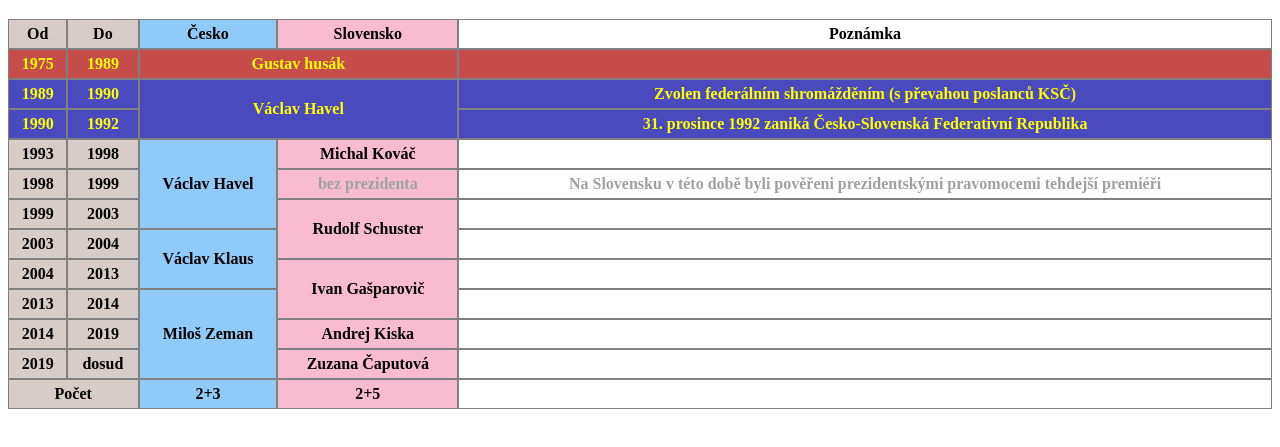
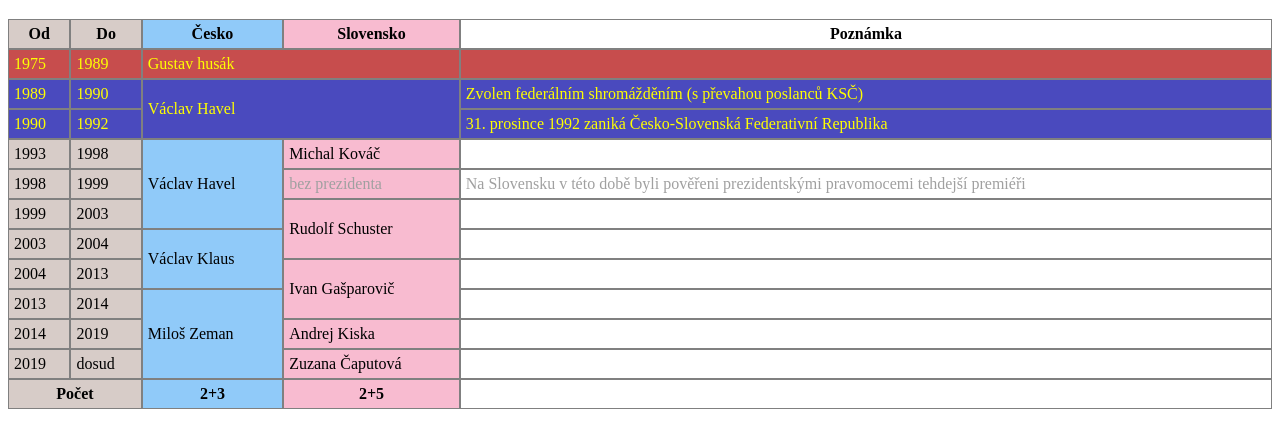
Before and after one commit to pslib-cz/2020p2web-htmltable-presidents-AdamCernohous, a plain HTML site: page index.html in a window 1280 px wide. Shown: the part 61-508 px from the top of the page. Drawn offline with Linux system fonts and the light colour scheme.

Commit message:
final commit

```diff
--- a/index.html
+++ b/index.html
@@ -14,7 +14,6 @@
       .presidents .roky {background-color: #D7CCC8;}
       .presidents .cr {background-color: #90CAF9;}
       .presidents .sr {background-color: #F8BBD0;}
-      tfoot tr{border-top: black 5px solid;}
       h1{text-align: center;}
     </style>
   </head>
@@ -37,74 +36,74 @@
       </thead>
       <tbody class="komuniste">
         <tr>
-          <th>1975</th>
-          <th>1989</th>
-          <th colspan="2">Gustav husák</th>
-          <th></th>
+          <td>1975</td>
+          <td>1989</td>
+          <td colspan="2">Gustav husák</td>
+          <td></td>
         </tr>
       </tbody>
       <tbody class="spolecne">
         <tr>
-          <th>1989</th>
-          <th>1990</th>
-          <th colspan="2" rowspan="2">Václav Havel</th>
-          <th>Zvolen federálním shromážděním (s převahou poslanců KSČ)</th>
+          <td>1989</td>
+          <td>1990</td>
+          <td colspan="2" rowspan="2">Václav Havel</td>
+          <td>Zvolen federálním shromážděním (s převahou poslanců KSČ)</td>
         </tr>
         <tr>
-          <th>1990</th>
-          <th>1992</th>
-          <th>31. prosince 1992 zaniká Česko-Slovenská Federativní Republika</th>
+          <td>1990</td>
+          <td>1992</td>
+          <td>31. prosince 1992 zaniká Česko-Slovenská Federativní Republika</td>
         </tr>
       </tbody>
       <tbody>
         <tr>
-          <th>1993</th>
-          <th>1998</th>
-          <th rowspan="3">Václav Havel</th>
-          <th>Michal Kováč</th>
-          <th></th>
+          <td>1993</td>
+          <td>1998</td>
+          <td rowspan="3">Václav Havel</td>
+          <td>Michal Kováč</td>
+          <td></td>
         </tr>
         <tr>
-          <th>1998</th>
-          <th>1999</th>
-          <th style="color: rgb(160, 160, 160);">bez prezidenta</th>
-          <th style="color: rgb(160, 160, 160);">Na Slovensku v této době byli pověřeni prezidentskými pravomocemi tehdejší premiéři</th>
+          <td>1998</td>
+          <td>1999</td>
+          <td style="color: rgb(160, 160, 160);">bez prezidenta</td>
+          <td style="color: rgb(160, 160, 160);">Na Slovensku v této době byli pověřeni prezidentskými pravomocemi tehdejší premiéři</td>
         </tr>
         <tr>
-          <th>1999</th>
-          <th>2003</th>
-          <th rowspan="2">Rudolf Schuster</th>
-          <th></th>
+          <td>1999</td>
+          <td>2003</td>
+          <td rowspan="2">Rudolf Schuster</td>
+          <td></td>
         </tr>
         <tr>
-          <th>2003</th>
-          <th>2004</th>
-          <th rowspan="2">Václav Klaus</th>
-          <th></th>
+          <td>2003</td>
+          <td>2004</td>
+          <td rowspan="2">Václav Klaus</td>
+          <td></td>
         </tr>
         <tr>
-          <th >2004</th>
-          <th >2013</th>
-          <th rowspan="2">Ivan Gašparovič</th>
-          <th></th>
+          <td>2004</td>
+          <td>2013</td>
+          <td rowspan="2">Ivan Gašparovič</td>
+          <td></td>
         </tr>
         <tr>
-          <th >2013</th>
-          <th >2014</th>
-          <th rowspan="3">Miloš Zeman</th>
-          <th></th>
+          <td>2013</td>
+          <td>2014</td>
+          <td rowspan="3">Miloš Zeman</td>
+          <td></td>
         </tr>
         <tr>
-          <th>2014</th>
-          <th>2019</th>
-          <th>Andrej Kiska</th>
-          <th></th>
+          <td>2014</td>
+          <td>2019</th>
+          <td>Andrej Kiska</td>
+          <td></td>
         </tr>
         <tr>
-          <th>2019</th>
-          <th>dosud</th>
-          <th>Zuzana Čaputová</th>
-          <th></th>
+          <td>2019</td>
+          <td>dosud</td>
+          <td>Zuzana Čaputová</td>
+          <td></td>
         </tr>
       </tbody>
       <tfoot>
```
